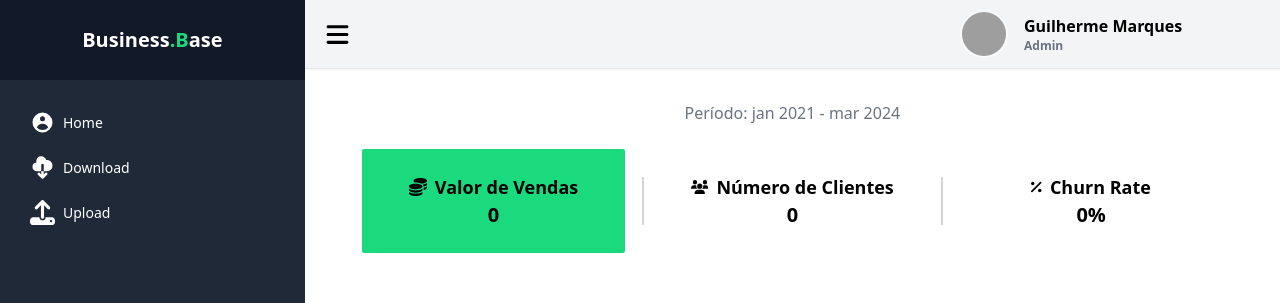
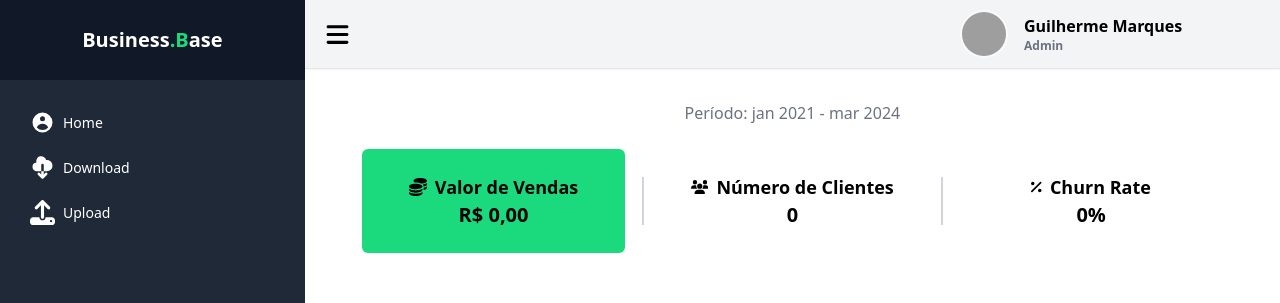
Before and after one commit to GuilhermeMarques1/business-base, a Vue app in the folder frontend/: page / in a window 1280 px wide. Shown: the top 303 px of the page. Built offline with nearby package versions, Linux system fonts and the light colour scheme; grey boxes are pictures that could not be loaded.

Commit message:
refactor: Format currency

```diff
--- a/frontend/src/components/BoxIndicator.vue
+++ b/frontend/src/components/BoxIndicator.vue
@@ -9,7 +9,7 @@ import IconSale from './icons/IconSale.vue'
 
   <div class="w-[90%] flex flex-col items-center mt-6">
     <div class="flex justify-around w-full">
-      <div class="bg-green flex flex-col items-center w-[30%] px-4 py-6 rounded-sm">
+      <div class="bg-green flex flex-col items-center w-[30%] px-4 py-6 rounded-md">
         <div class="flex justify-center items-center gap-2">
           <IconSale />
           <h3 class="text-lg font-semibold">Valor de Vendas</h3>
@@ -17,7 +17,7 @@ import IconSale from './icons/IconSale.vue'
         <div class="text-xl font-bold">{{ valorVendas }}</div>
       </div>
       <div class="border-l border-r border-gray-300 h-12 my-auto"></div>
-      <div class="flex flex-col items-center w-[30%] px-4 py-6 rounded-sm">
+      <div class="flex flex-col items-center w-[30%] px-4 py-6 rounded-md">
         <div class="flex justify-center items-center gap-2">
           <IconPeople />
           <h3 class="text-lg font-semibold">Número de Clientes</h3>
@@ -25,7 +25,7 @@ import IconSale from './icons/IconSale.vue'
         <div class="text-xl font-bold">{{ novosClientes }}</div>
       </div>
       <div class="border-l border-r border-gray-300 h-12 my-auto"></div>
-      <div class="flex flex-col items-center w-[30%] px-4 py-6 rounded-sm">
+      <div class="flex flex-col items-center w-[30%] px-4 py-6 rounded-md">
         <div class="flex justify-center items-center gap-2">
           <IconPercent />
           <h3 class="text-lg font-semibold">Churn Rate</h3>
@@ -40,7 +40,10 @@ import IconSale from './icons/IconSale.vue'
 export default {
   data() {
     return {
-      valorVendas: 0,
+      valorVendas: new Intl.NumberFormat('pt-BR', {
+        style: 'currency',
+        currency: 'BRL'
+      }).format(0),
       novosClientes: 0,
       churnPercentage: 0
     }
```
